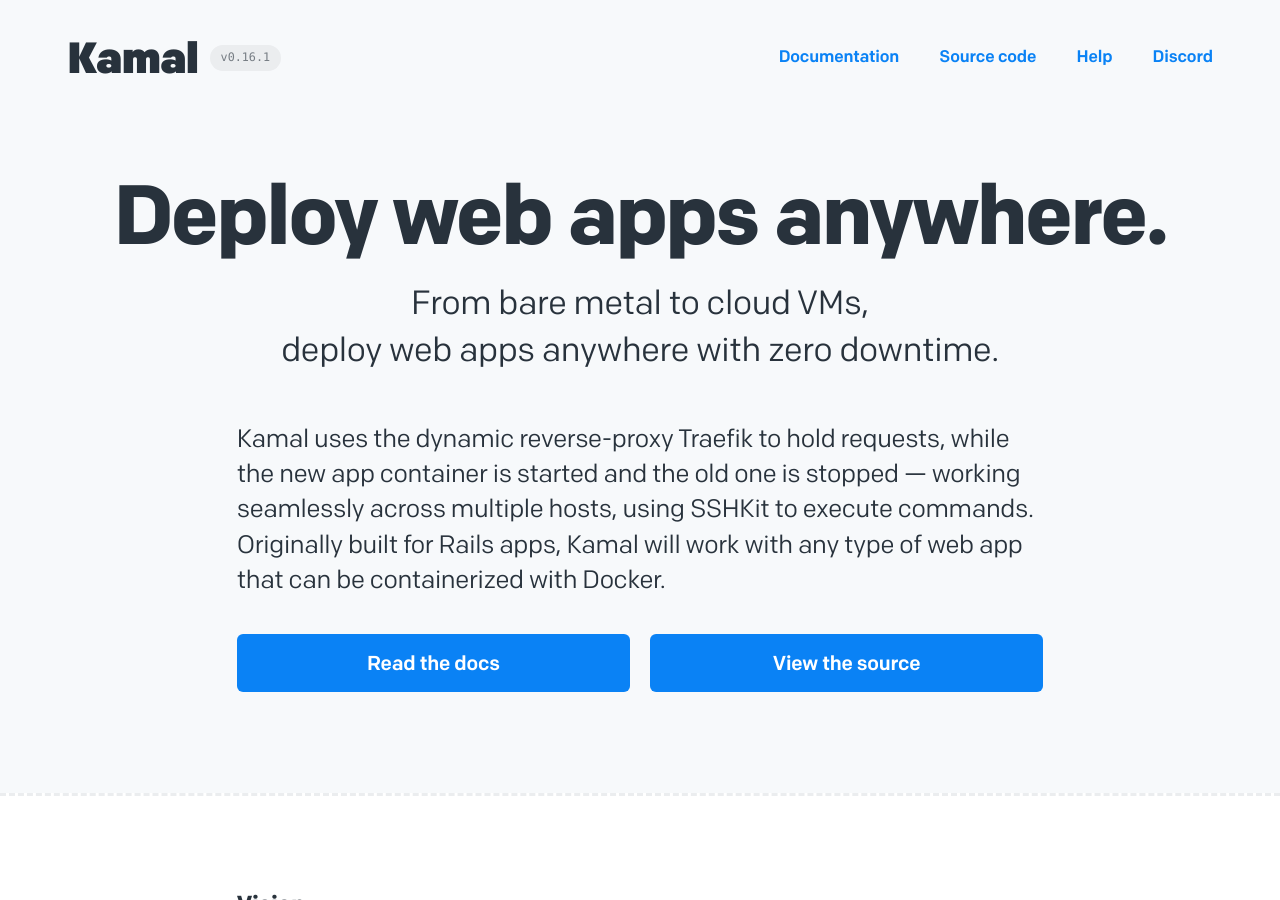
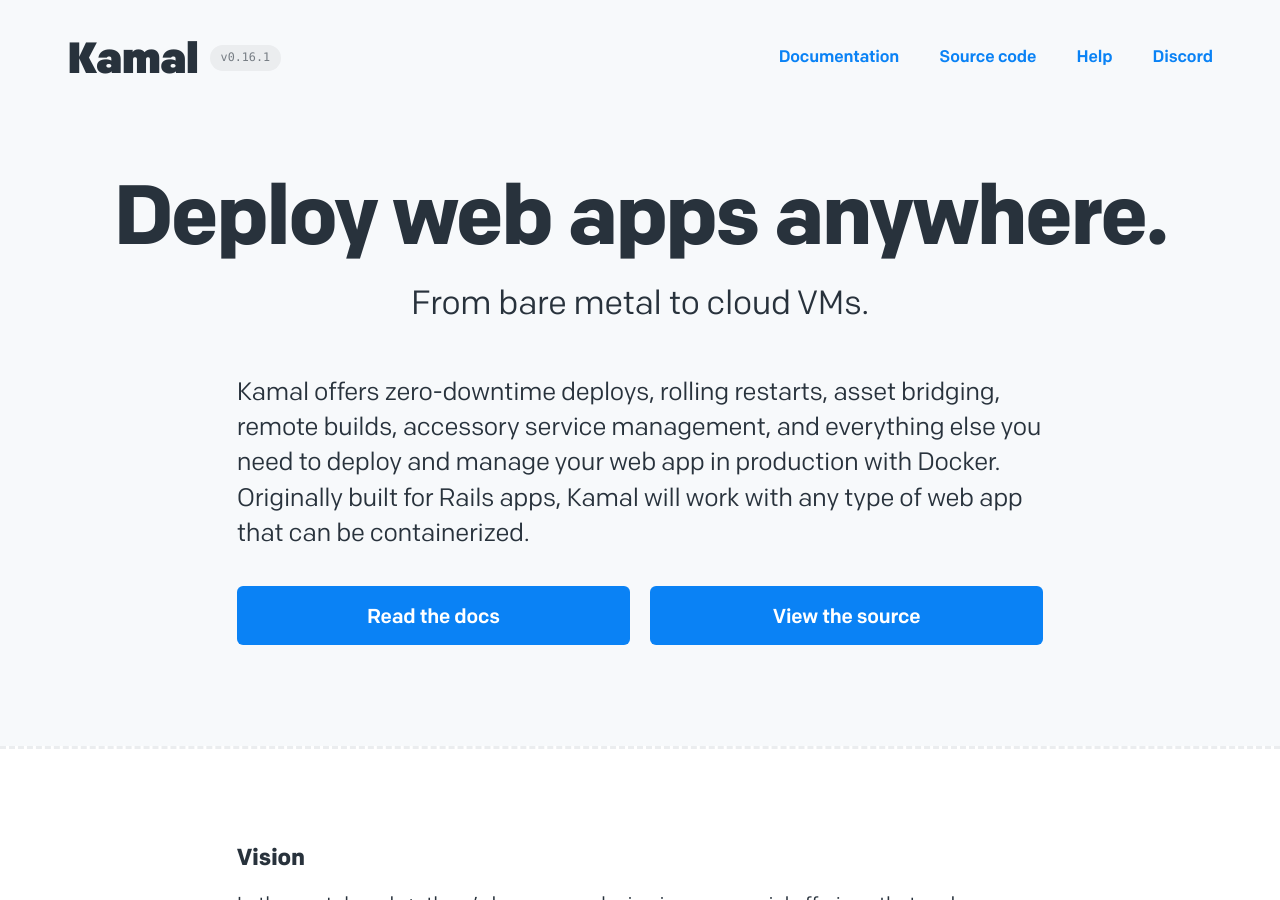
Before and after one commit to basecamp/kamal-site, a Jekyll site: the page built from index.html, in a window 1280 px wide and 900 px high. Built offline with Jekyll 4.4.1, drawn with Linux system fonts in a browser that asks for light colours.

Commit message:
Sharpen the pitch, highlight more features

```diff
--- a/index.html
+++ b/index.html
@@ -7,7 +7,7 @@ layout: default
 <div class="headline">
   <header>
     <h1>Deploy web apps anywhere.</h1>
-    <p>From bare metal to cloud VMs,<br /> deploy web apps anywhere with zero downtime.</p>
+    <p>From bare metal to cloud VMs.</p>
   </header>
 </div>
 
@@ -23,7 +23,7 @@ layout: default
 
 <div class="intro">
   <article>
-    <p>Kamal uses the dynamic reverse-proxy Traefik to hold requests, while the new app container is started and the old one is stopped — working seamlessly across multiple hosts, using SSHKit to execute commands. Originally built for Rails apps, Kamal will work with any type of web app that can be containerized with Docker.</p>
+    <p>Kamal offers zero-downtime deploys, rolling restarts, asset bridging, remote builds, accessory service management, and everything else you need to deploy and manage your web app in production with Docker. Originally built for Rails apps, Kamal will work with any type of web app that can be containerized.</p>
     <ul>
       <li><a href="{{ 'docs/installation' | absolute_url }}" class="button" aria-label="Read the docs">Read the docs</a></li>
       <li><a href="https://github.com/basecamp/kamal" class="button" aria-label="View the source">View the source</a></li>
```
